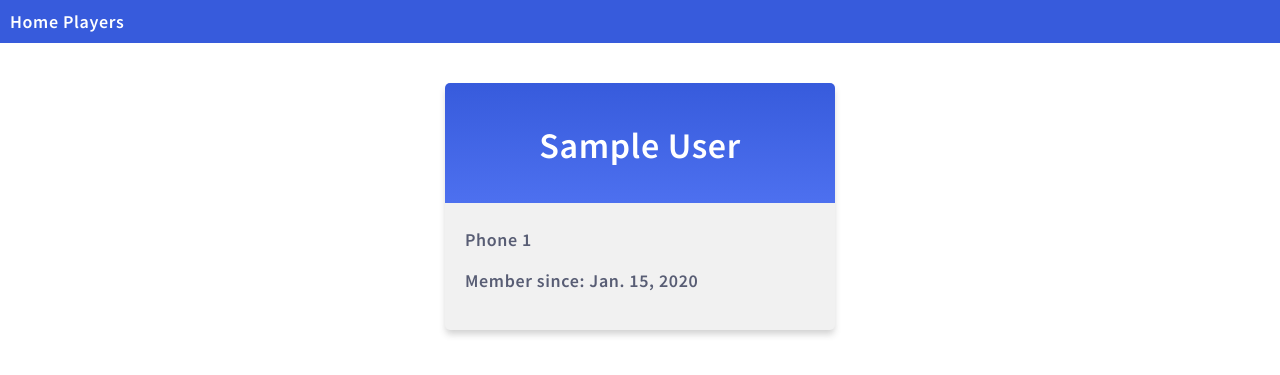
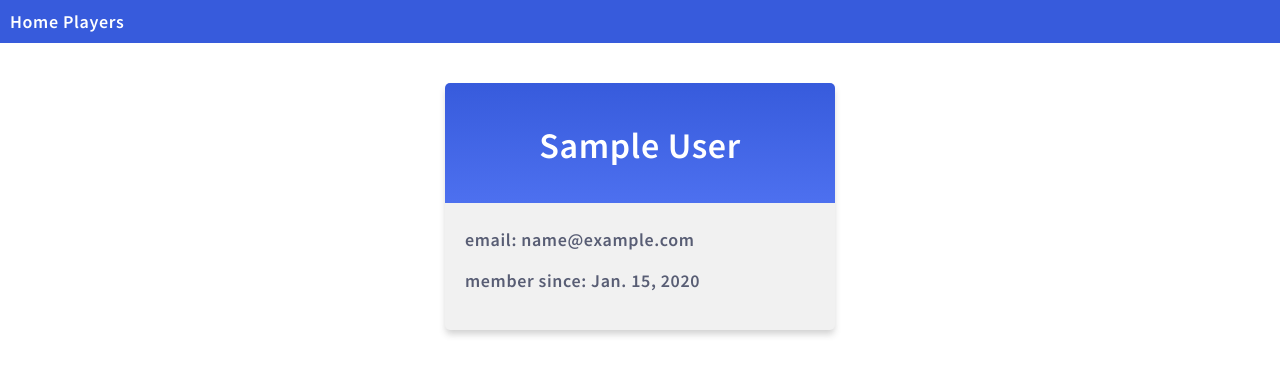
Before and after one commit to Rrodor/ft_transcendence, a Django app: page /players/details/1 in a window 1280 px wide. Shown: the top 375 px of the page. Run offline with Django 4.2, Linux system fonts and the light colour scheme; tables that the repository leaves empty hold one stand-in row (values such as "Sample post").

Commit message:
change model in database

```diff
--- a/transcendence/members/admin.py
+++ b/transcendence/members/admin.py
@@ -1,5 +1,6 @@
 from django.contrib import admin
 from .models import Member
+from .models import Player
 
 # Register your models here.
 
@@ -7,3 +8,8 @@ class MemberAdmin(admin.ModelAdmin):
 	list_display = ('firstname', 'lastname', 'joined_date')
 
 admin.site.register(Member, MemberAdmin)
+
+class PlayerAdmin(admin.ModelAdmin):
+	list_display = ('id', 'email')
+
+admin.site.register(Player, PlayerAdmin)
--- a/transcendence/members/models.py
+++ b/transcendence/members/models.py
@@ -9,3 +9,18 @@ class Member(models.Model):
 	def __str__(self):
 		return f"{self.firstname} {self.lastname}"
 # Create your models here.
+
+class Player(models.Model):
+	email = models.CharField(max_length=255)
+	name = models.CharField(max_length=255, default='user')
+	password = models.CharField(max_length=255)
+	joined_date = models.DateField(null=True)
+
+	def save(self, *args, **kwargs):
+		if self.name == 'user':
+			super().save(*args, **kwargs)  # Call the "real" save() method to get an ID.
+			self.name = 'user' + str(self.id)  # Update the name with the ID.
+		super().save(*args, **kwargs)  # Call the "real" save() method.
+
+	def __str__(self):
+		return f"{self.id} {self.email}"
--- a/transcendence/members/templates/all_members.html
+++ b/transcendence/members/templates/all_members.html
@@ -9,8 +9,8 @@
 	<div class="mycard">
 		<h1>Players</h1>
 		<ul>
-			{% for x in mymembers %}
-				<li onclick="window.location = 'details/{{ x.id }}'">{{ x.firstname }} {{ x.lastname }}</li>
+			{% for x in players %}
+				<li onclick="window.location = 'details/{{ x.id }}'">{{ x.name }}</li>
 			{% endfor %}
 		</ul>
 	</div>
--- a/transcendence/members/templates/details.html
+++ b/transcendence/members/templates/details.html
@@ -1,13 +1,13 @@
 {% extends "master.html" %}
 
 {% block title %}
-	Details about {{ mymember.firstname }} {{ mymember.lastname }}
+	Details about {{ player.email }}
 {% endblock %}
 
 {% block content %}
 	<div class="mycard">
-		<h1>{{ mymember.firstname }} {{ mymember.lastname }}</h1>
-		<p>Phone {{ mymember.phone }}</p>
-		<p>Member since: {{ mymember.joined_date }}</p>
+		<h1>{{ player.name }}</h1>
+		<p>email: {{ player.email }}</p>
+		<p>member since: {{ player.joined_date }}</p>
 	</div>
 {% endblock %}
--- a/transcendence/members/views.py
+++ b/transcendence/members/views.py
@@ -1,21 +1,21 @@
 from django.shortcuts import render
 from django.http import HttpResponse
 from django.template import loader
-from .models import Member
+from .models import Player
 
 def players(request):
-    mymembers = Member.objects.all().values()
+    players = Player.objects.all().values()
     template = loader.get_template('all_members.html')
     context = {
-        'mymembers': mymembers,
+        'players': players
     }
     return (HttpResponse(template.render(context, request)))
 
 def details(request, id):
-    mymember = Member.objects.get(id=id)
+    player = Player.objects.get(id=id)
     template = loader.get_template('details.html')
     context = {
-            'mymember': mymember,
+            'player': player,
     }
     return (HttpResponse(template.render(context, request)))
 
```
Also changed, not shown: transcendence/members/migrations/0003_player.py (added).
